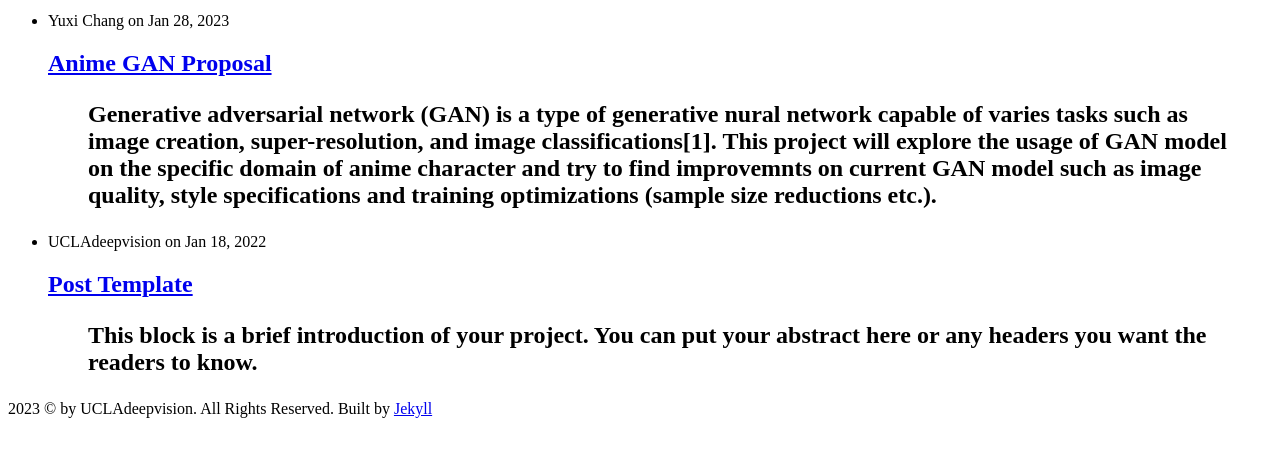
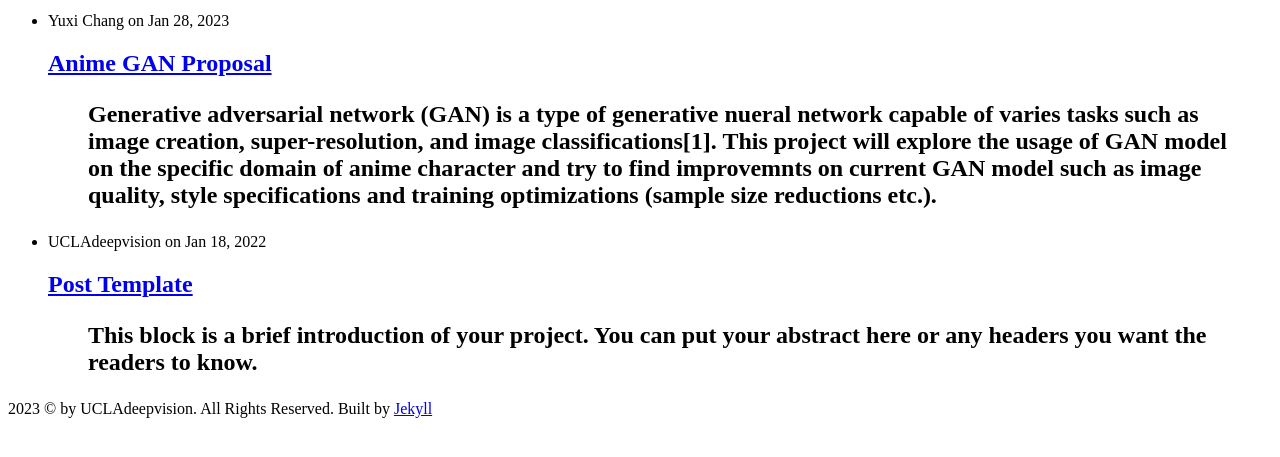
Before and after one commit to UCLAdeepvision/CS188-Projects-2023Winter, a Jekyll site: the page built from index.html, in a window 1280 px wide, cut to the strip 212-669 px from the top of the page. Built offline with Jekyll 4.4.1, drawn with Linux system fonts in a browser that asks for light colours.

Commit message:
Fix typo

```diff
--- a/_posts/2023-01-28-team09-AnimeGAN.md
+++ b/_posts/2023-01-28-team09-AnimeGAN.md
@@ -7,7 +7,7 @@ date: 2023-1-28
 ---
 
 
-> Generative adversarial network (GAN) is a type of generative nural network capable of varies tasks such as image creation, super-resolution, and image classifications[1]. This project will explore the usage of GAN model on the specific domain of **anime character** and try to find improvemnts on current GAN model such as image quality, style specifications and training optimizations (sample size reductions etc.).
+> Generative adversarial network (GAN) is a type of generative nueral network capable of varies tasks such as image creation, super-resolution, and image classifications[1]. This project will explore the usage of GAN model on the specific domain of **anime character** and try to find improvemnts on current GAN model such as image quality, style specifications and training optimizations (sample size reductions etc.).
 
 
 <!--more-->
```
